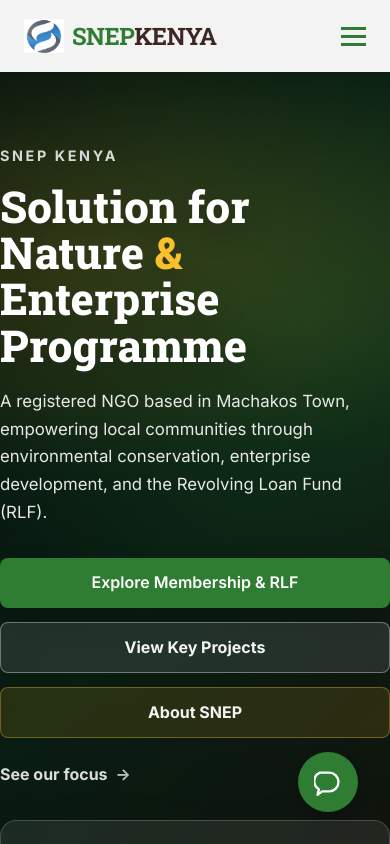
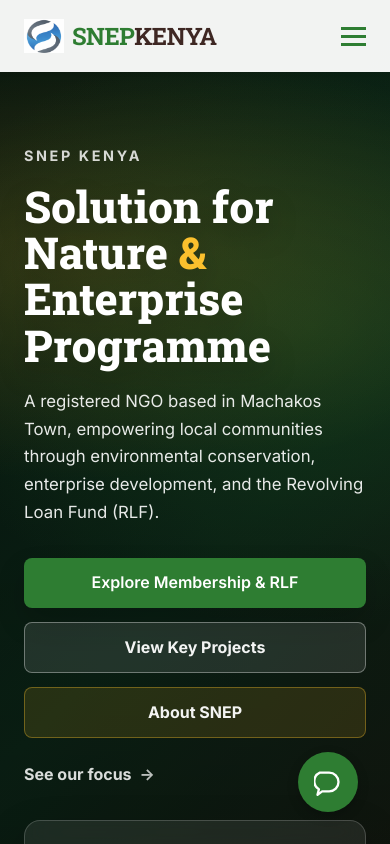
Before and after one commit to fringguske/snepkenya, a Next.js app: page / in a window 390 px wide. Built offline with nearby package versions, Linux system fonts and the light colour scheme.

Commit message:
Fix mobile hero padding

```diff
--- a/app/components/Hero.module.css
+++ b/app/components/Hero.module.css
@@ -35,7 +35,8 @@
     grid-template-columns: 1.2fr 0.85fr;
     gap: 3rem;
     align-items: center;
-    padding: 5.5rem 0 4.5rem;
+    /* Keep the global container's horizontal padding; add vertical breathing room only. */
+    padding-block: 5.5rem 4.5rem;
 }
 
 .copy {
@@ -271,7 +272,7 @@
     .container {
         grid-template-columns: 1fr;
         gap: 2rem;
-        padding: 4.5rem 0 3.25rem;
+        padding-block: 4.5rem 3.25rem;
     }
 
     .sideCard {
```
